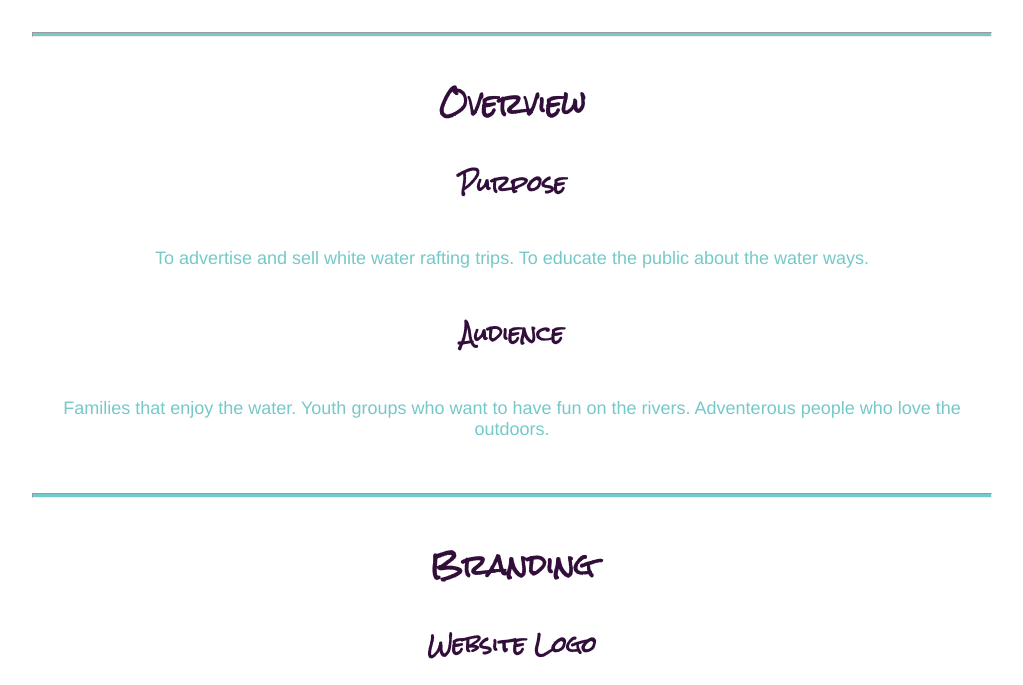
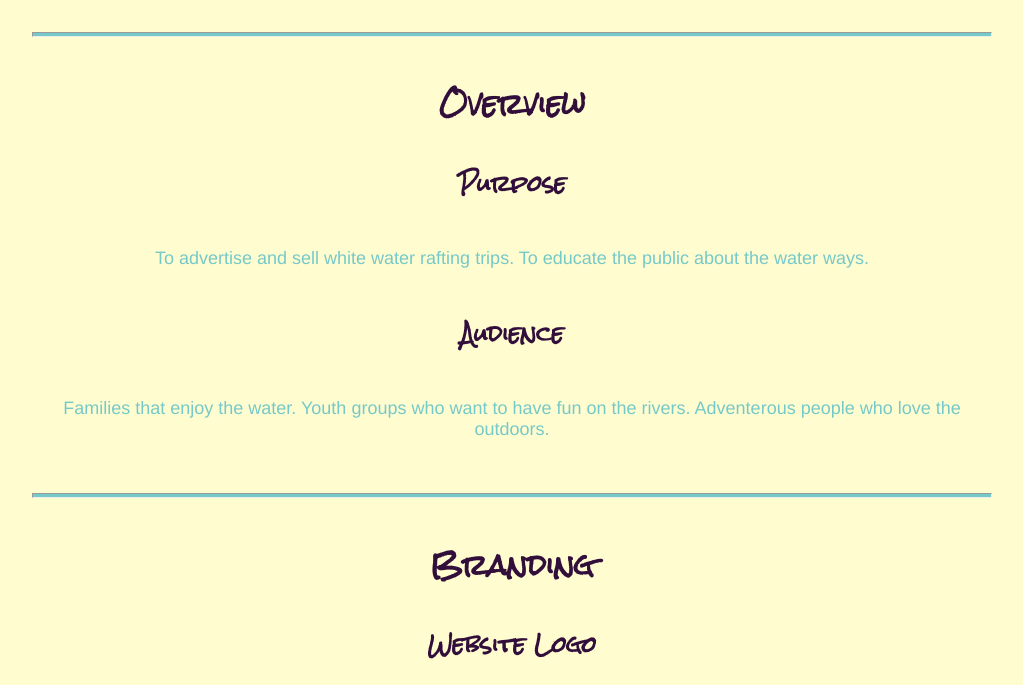
Before and after one commit to wolffjo/wdd130, a plain HTML site: page wwr/site-plan-rafting.html in a window 1280 px wide. Shown: the part 420-1105 px from the top of the page, without its empty margins (128-1151 px from the left). Drawn offline with Linux system fonts and the light colour scheme; a web font is replaced by a local one.

Commit message:
bg color

```diff
--- a/wwr/styles/site-plan-rafting.css
+++ b/wwr/styles/site-plan-rafting.css
@@ -24,6 +24,7 @@ Fonts are separated by a & */
   --nav-background-color: #320E3B;
   --nav-hover-link-color: #75C9C8;
   --nav-hover-background-color: #320E3B;
+  --background-color: #FFFDD0;
 }
 
 
@@ -35,7 +36,7 @@ body {
   padding: 4em;
   font-size: 18px;
   text-align: center;
-  background-color: white;
+  background-color: var(--background-color);
 }
 img {
   display: block;
```
